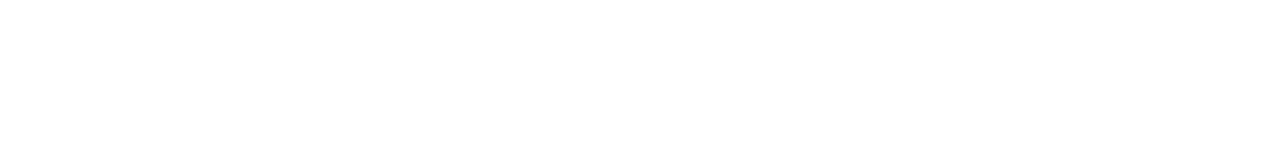
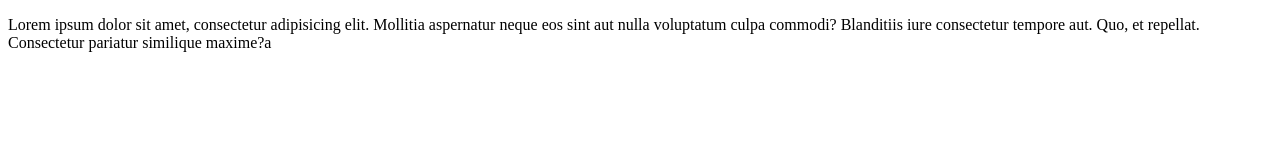
Before and after one commit to Nasibcs/gitClass, a plain HTML site: page index.html in a window 1280 px wide. Drawn offline with Linux system fonts and the light colour scheme.

Commit message:
index.html

```diff
--- a/index.html
+++ b/index.html
@@ -6,6 +6,8 @@
     <title>Document</title>
 </head>
 <body>
-
+    <div>
+        <p>Lorem ipsum dolor sit amet, consectetur adipisicing elit. Mollitia aspernatur neque eos sint aut nulla voluptatum culpa commodi? Blanditiis iure consectetur tempore aut. Quo, et repellat. Consectetur pariatur similique maxime?a</p>
+    </div>
 </body>
 </html>
```
